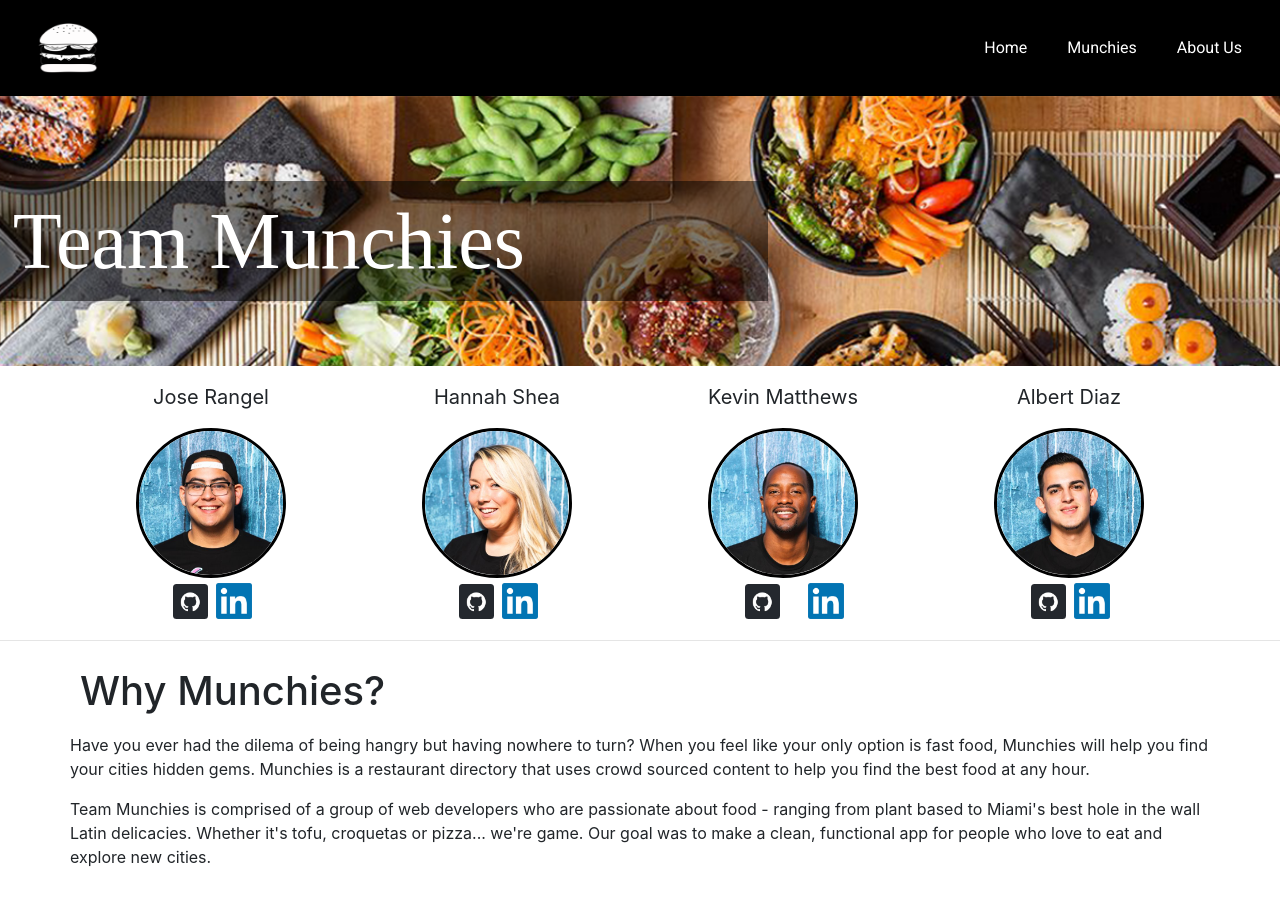
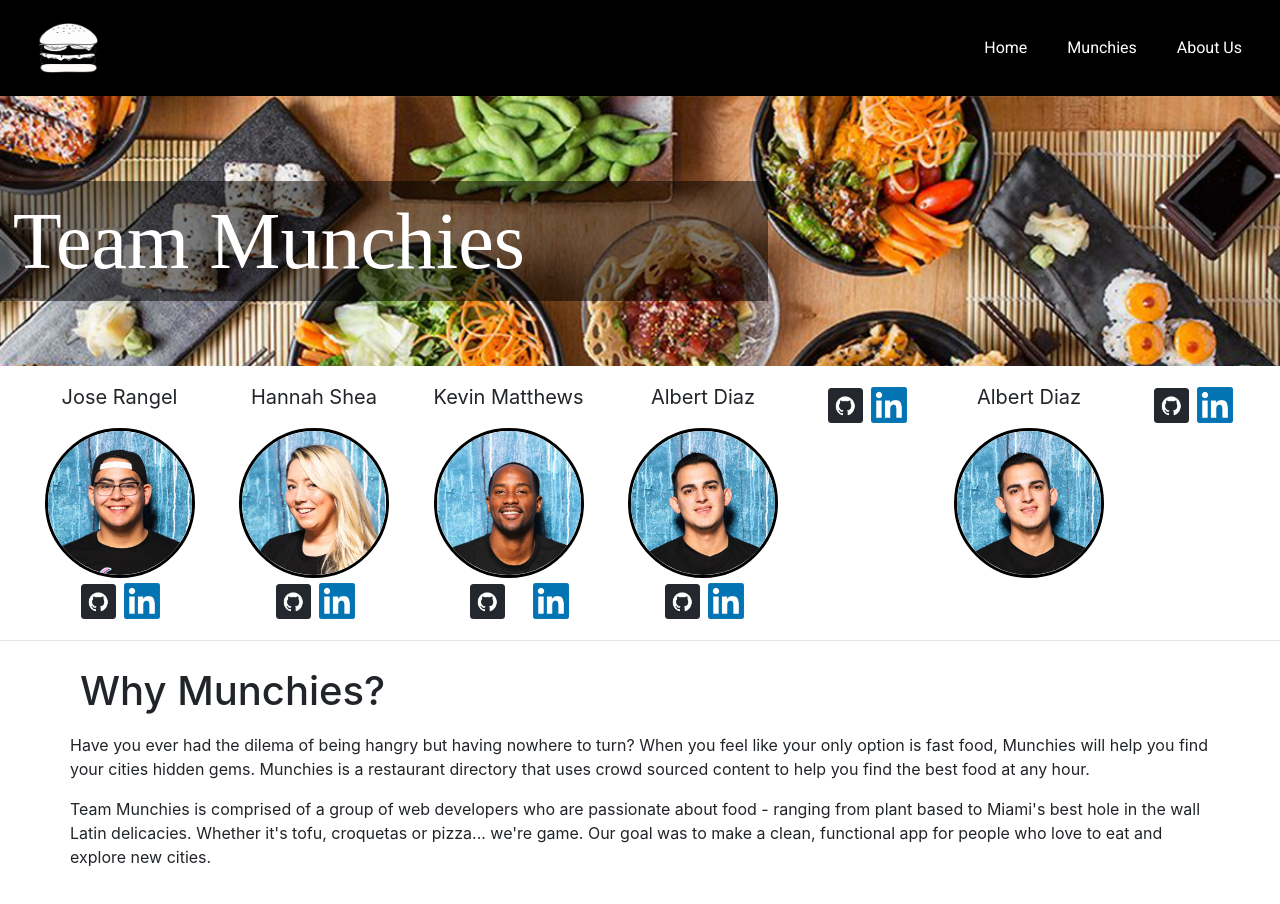
Before and after one commit to wyncode/C36_midterm_albert_hannah_jose_kevin, a React (Create React App) app in the folder client/: page /about-us in a window 1280 px wide. Shown: the top 904 px of the page. Built offline with nearby package versions, Linux system fonts and the light colour scheme; a web font is replaced by a local one.

Commit message:
changed about

```diff
--- a/client/src/components/Pages/About-Us.js
+++ b/client/src/components/Pages/About-Us.js
@@ -50,7 +50,18 @@
           </div>
         </div>
 
-        {/* --> //flex-picture-names// */}
+      <div>
+        <img src={github} alt="github" className="github-logo" />
+        <img src={linkedin} alt="linkedin" className="linkedin-logo" />
+      </div>
+      <div>
+        <p class="our-names">Albert Diaz</p>
+        <img src={Albert} alt="albert" className="about-pic" />
+      </div>
+      <div>
+        <img src={github} alt="github" className="github-logo" />
+        <img src={linkedin} alt="linkedin" className="linkedin-logo" />
+      </div>
       </div>
       <hr />
       <span className="flex-git-linkedin">
```
Also changed, not shown: client/src/components/AboutUs.js (deleted, +0 -18 lines).
